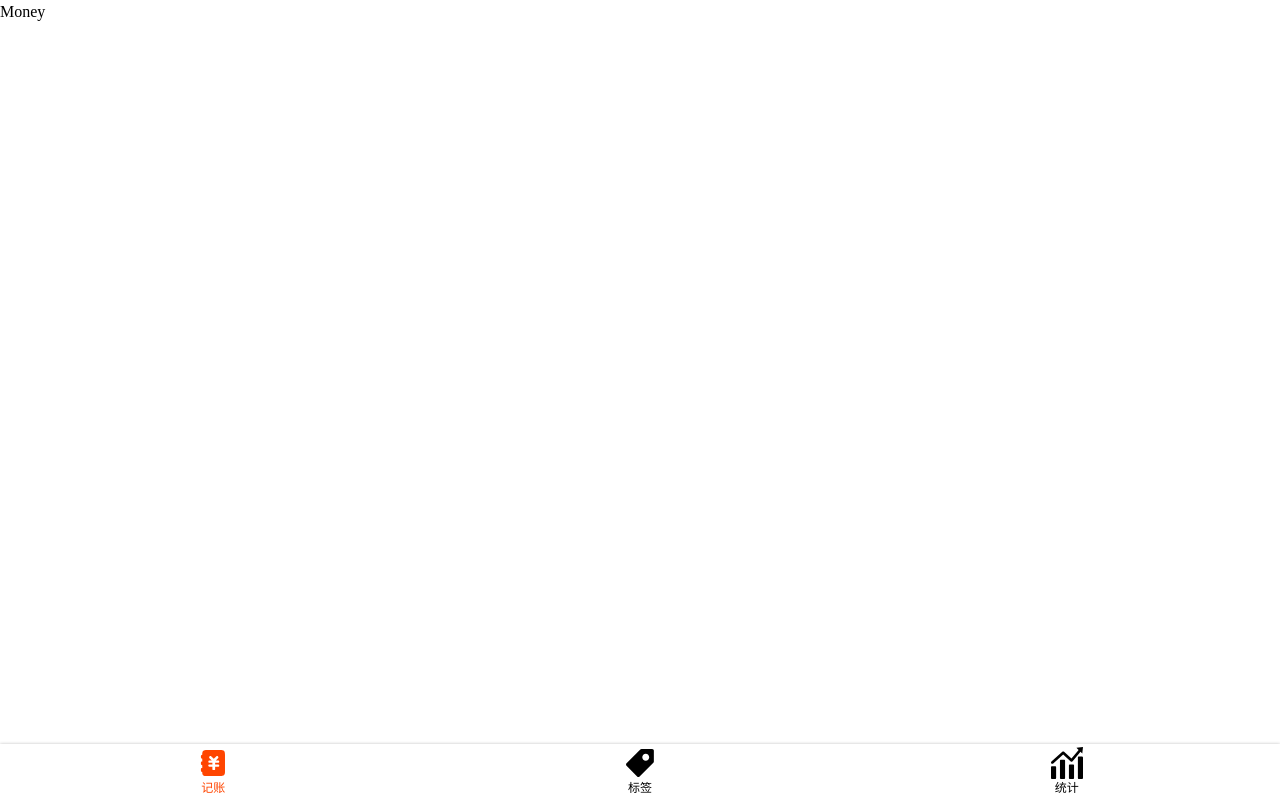
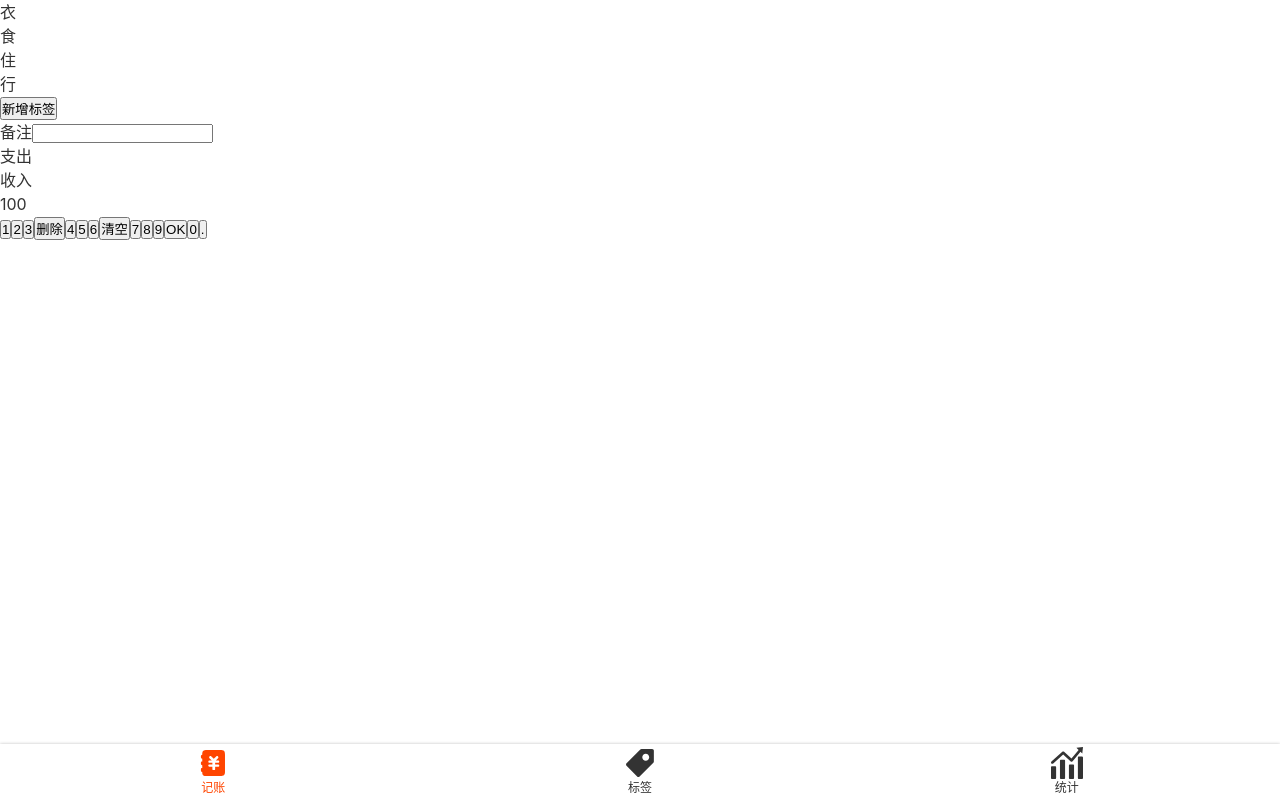
Before and after one commit to jrj444/booknow-vue, a Vue app: page /#/money in a window 1280 px wide. Built offline with nearby package versions, Linux system fonts and the light colour scheme; the HTML template or start-up script is replaced by a standard one.

Commit message:
添加Money组件HTMLâ

```diff
--- a/src/App.vue
+++ b/src/App.vue
@@ -1,20 +1,18 @@
 <template>
-  <div>
+  <div id="app">
     <router-view/>
   </div>
 </template>
 
 <style lang="scss">
-  * {
-    margin: 0;
-    padding: 0;
-    box-sizing: border-box;
-  }
+  @import "~@/assets/style/reset.scss";
+  @import "~@/assets/style/helper.scss";
   body {
+    -webkit-font-smoothing: antialiased;
+    -moz-osx-font-smoothing: grayscale;
+    color: #333;
+    font-family: $font-hei;
     line-height: 1.5;
   }
-  a {
-    text-decoration: none;
-    color: inherit;
-  }
+
 </style>
--- /dev/null
+++ b/src/assets/style/helper.scss
@@ -0,0 +1,5 @@
+$font-hei: -apple-system, "Noto Sans", "Helvetica Neue", Helvetica, "Nimbus Sans L", Arial, "Liberation Sans", "PingFang SC", "Hiragino Sans GB", "Noto Sans CJK SC", "Source Han Sans SC", "Source Han Sans CN", "Microsoft YaHei", "Wenquanyi Micro Hei", "WenQuanYi Zen Hei", "ST Heiti", SimHei, "WenQuanYi Zen Hei Sharp", sans-serif;
+$font-kai: Baskerville, Georgia, "Liberation Serif", "Kaiti SC", STKaiti, "AR PL UKai CN", "AR PL UKai HK", "AR PL UKai TW", "AR PL UKai TW MBE", "AR PL KaitiM GB", KaiTi, KaiTi_GB2312, DFKai-SB, "TW\-Kai", serif;
+$font-song: Georgia, "Nimbus Roman No9 L", "Songti SC", "Noto Serif CJK SC", "Source Han Serif SC", "Source Han Serif CN", STSong, "AR PL New Sung", "AR PL SungtiL GB", NSimSun, SimSun, "TW\-Sung", "WenQuanYi Bitmap Song", "AR PL UMing CN", "AR PL UMing HK", "AR PL UMing TW", "AR PL UMing TW MBE", PMingLiU, MingLiU, serif;
+
+$color-highlight: orangered;
--- /dev/null
+++ b/src/assets/style/reset.scss
@@ -0,0 +1,9 @@
+* {
+  margin: 0;
+  padding: 0;
+  box-sizing: border-box;
+}
+a {
+  text-decoration: none;
+  color: inherit;
+}
--- a/src/components/Nav.vue
+++ b/src/components/Nav.vue
@@ -27,6 +27,7 @@
 </script>
 
 <style lang="scss" scoped>
+  @import "~@/assets/style/helper.scss";
   nav {
     display: flex;
     flex-direction: row;
@@ -47,7 +48,7 @@
       }
     }
     > .item.selected {
-      color: orangered;
+      color: $color-highlight;
     }
   }
 </style>
--- a/src/views/Money.vue
+++ b/src/views/Money.vue
@@ -1,6 +1,47 @@
 <template>
   <Layout>
-    Money
+    <div class="tags">
+      <ul class="exist-tags">
+        <li>衣</li>
+        <li>食</li>
+        <li>住</li>
+        <li>行</li>
+      </ul>
+      <div class="new-tag">
+        <button>新增标签</button>
+      </div>
+    </div>
+    <div>
+      <label class="remark">
+        <span class="name">备注</span>
+        <input type="text">
+      </label>
+    </div>
+    <div>
+      <ul class="types">
+        <li class="selected">支出</li>
+        <li>收入</li>
+      </ul>
+    </div>
+    <div class="keypad">
+      <div class="display">100</div>
+      <div class="buttons">
+        <button>1</button>
+        <button>2</button>
+        <button>3</button>
+        <button>删除</button>
+        <button>4</button>
+        <button>5</button>
+        <button>6</button>
+        <button>清空</button>
+        <button>7</button>
+        <button>8</button>
+        <button>9</button>
+        <button>OK</button>
+        <button>0</button>
+        <button>.</button>
+      </div>
+    </div>
   </Layout>
 </template>
 
```
